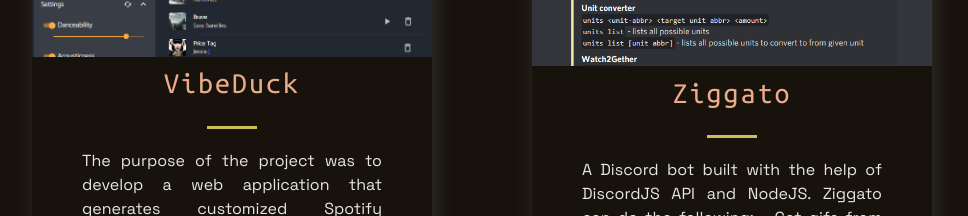
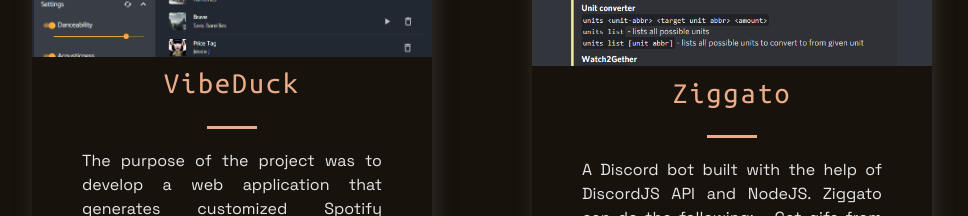
Before and after one commit to lizdahlstrom/lizdahlstrom.dev, a Next.js app: page / in a window 1280 px wide. Shown: the part 1080-1296 px from the top of the page, without its empty margins (158-1126 px from the left). Built offline with nearby package versions, Linux system fonts and the light colour scheme.

Commit message:
Change awkward line color

```diff
--- a/src/components/Projects/ProjectsStyles.js
+++ b/src/components/Projects/ProjectsStyles.js
@@ -49,7 +49,7 @@
   height: 3px;
   margin: 20px auto;
   border: 0;
-  background: #d0bb57;
+  background: #eaac8b;
 `;
 
 export const Intro = styled.div`
```
